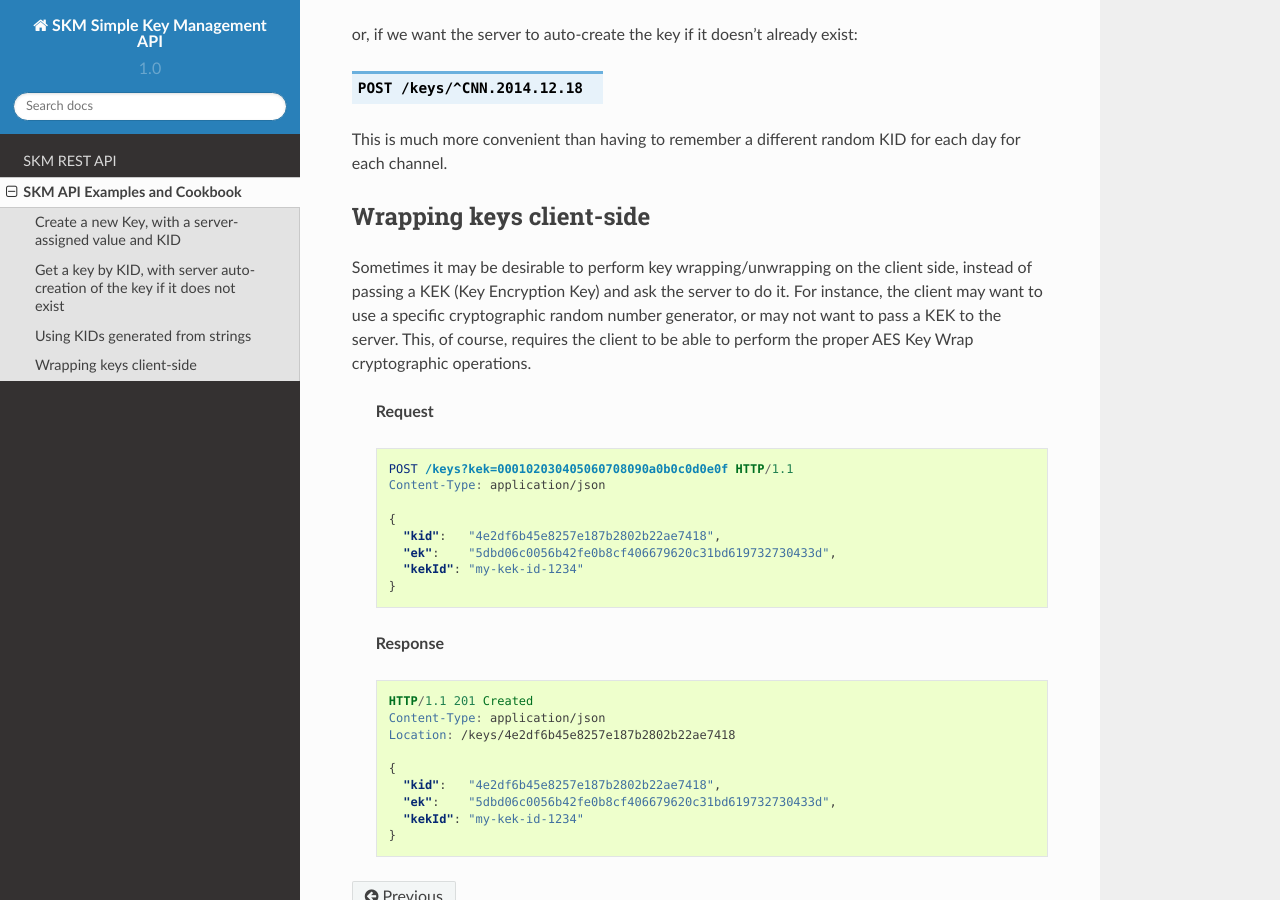
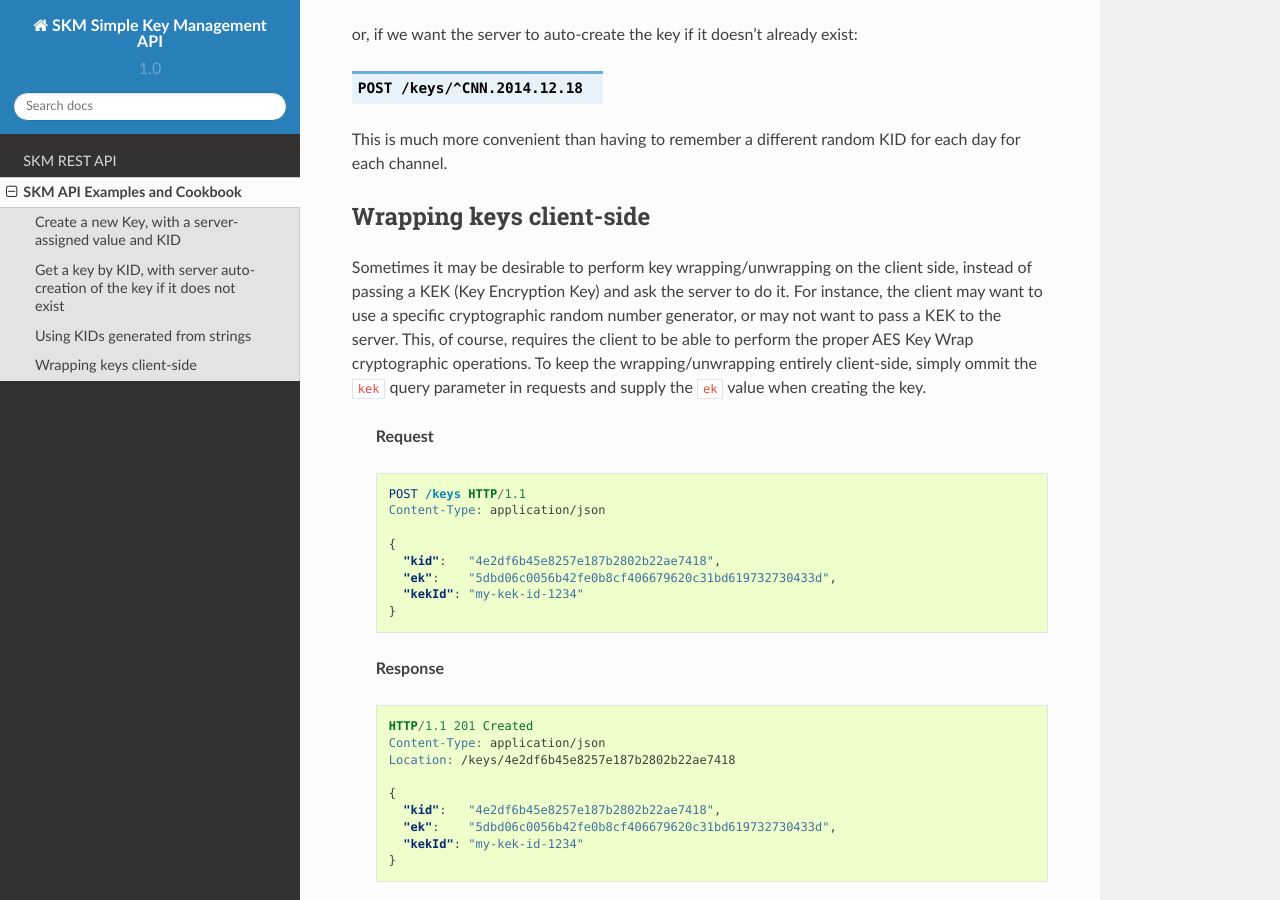
Before and after one commit to axiomatic-systems/skeyma, a Sphinx documentation site: the page built from docs/api/examples.rst, in a window 1280 px wide and 900 px high, scrolled down 2071 px. Built offline with Sphinx 7.4.7 and the Read the Docs theme 2.0.0, drawn with Linux system fonts in a browser that asks for light colours.

Commit message:
updated doc formatting

```diff
--- a/docs/api/examples.rst
+++ b/docs/api/examples.rst
@@ -101,12 +101,13 @@ Wrapping keys client-side
 
 Sometimes it may be desirable to perform key wrapping/unwrapping on the client side, instead of passing a KEK (Key Encryption Key) and ask the server to do it. For instance, the client may want to use a specific cryptographic random number generator, or may not want to pass a KEK to the server.
 This, of course, requires the client to be able to perform the proper AES Key Wrap cryptographic operations.
+To keep the wrapping/unwrapping entirely client-side, simply ommit the ``kek`` query parameter in requests and supply the ``ek`` value when creating the key.
 
   **Request**
 
   .. sourcecode:: http
 
-    POST /keys?kek=000102030405060708090a0b0c0d0e0f HTTP/1.1
+    POST /keys HTTP/1.1
     Content-Type: application/json
 
     {
```
Also changed, not shown: docs/api/index.rst (+4 -4 lines).
